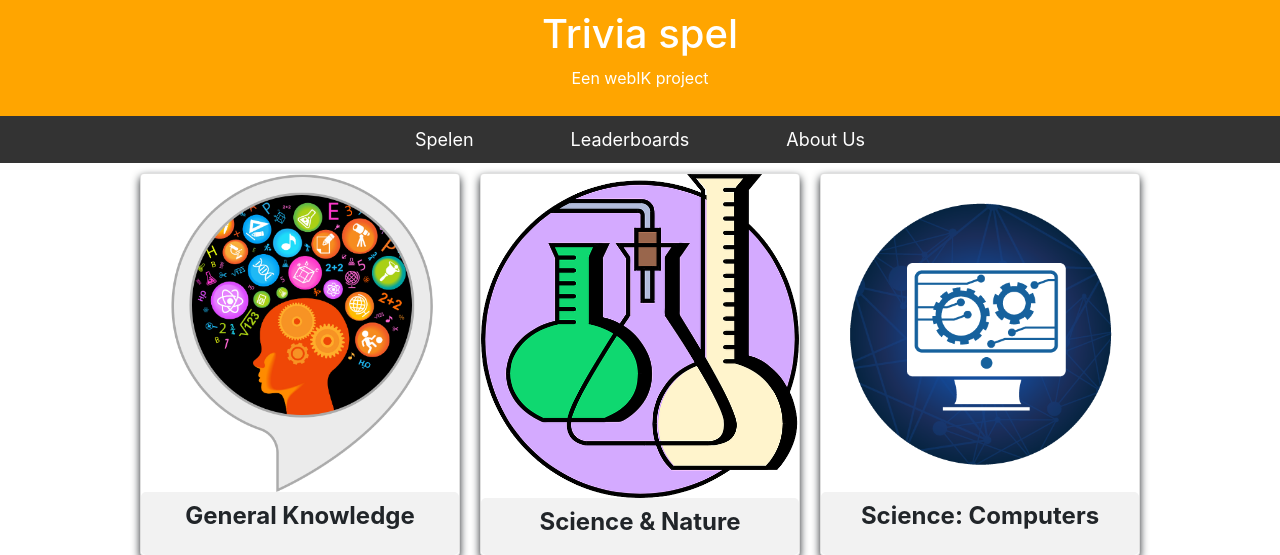
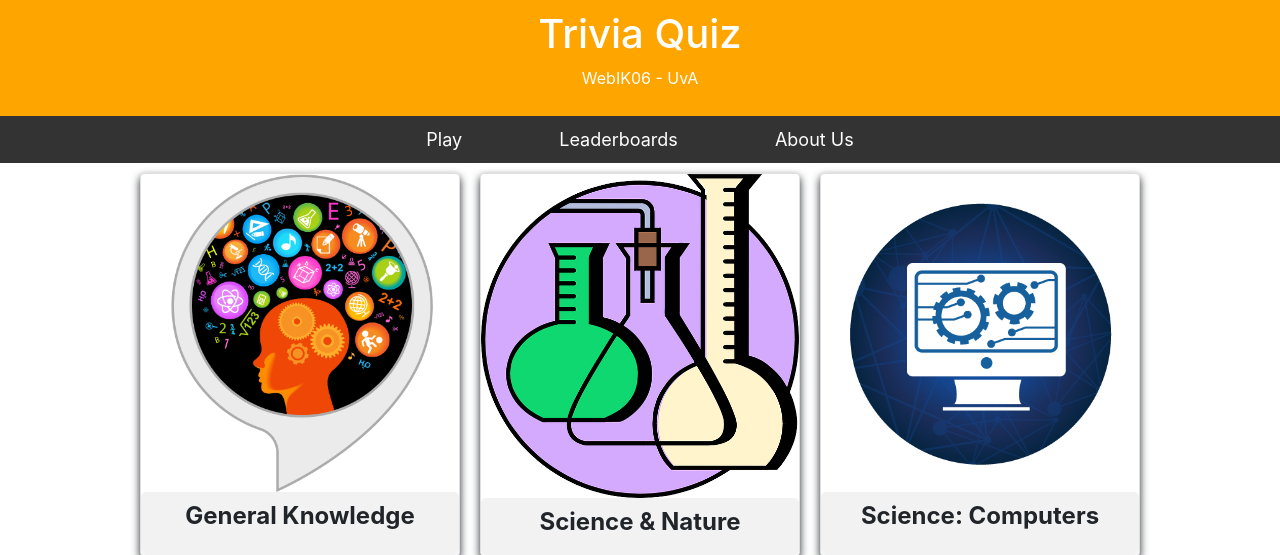
Before and after one commit to JorisArends/Trivia-WebIK06, a Flask app: page / in a window 1280 px wide. Shown: the top 555 px of the page. Run offline with Flask 2, Linux system fonts and the light colour scheme; some libraries are stand-ins or nearby versions.

Commit message:
Kleine style verbeteringen

```diff
--- a/helpers.py
+++ b/helpers.py
@@ -32,5 +32,4 @@ def question(amount, category, difficulty, token):
 
 def get_token():
     response = requests.get("https://opentdb.com/api_token.php?command=request").json()
-    token = response["token"]
-    return token
+    return response["token"]
--- a/static/style.css
+++ b/static/style.css
@@ -49,6 +49,8 @@ li a:hover {
 .row {
   display: flex;
   flex-wrap: wrap;
+  margin-left: 0px;
+  margin-right: 0px;
 }
 
 
--- a/templates/index.html
+++ b/templates/index.html
@@ -1,7 +1,7 @@
 {% extends "layout.html" %}
 
 {% block title %}
-    Categorieën
+    Categories
 {% endblock %}
 
 {% block main %}
--- a/templates/layout.html
+++ b/templates/layout.html
@@ -26,13 +26,13 @@
 
     <body>
         <div class="header">
-            <h1>Trivia spel</h1>
-            <p>Een webIK project</p>
+            <h1>Trivia Quiz</h1>
+            <p>WebIK06 - UvA</p>
         </div>
 
         <!-- Menu bar -->
         <ul>
-            <li><a href="/index">Spelen</a></li>
+            <li><a href="/index">Play</a></li>
             <li><a href="/leaderboards">Leaderboards</a></li>
             <li><a href="/about">About Us</a></li>
         </ul>
```
